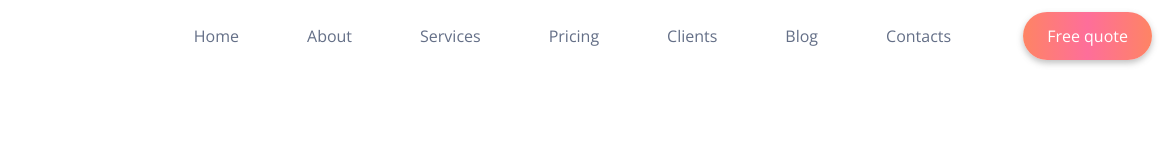
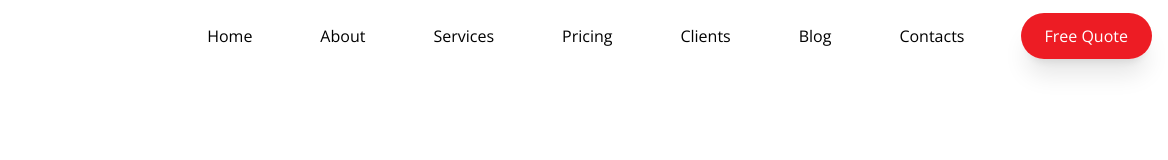
Before and after one commit to LpInfotech/Core_tailwind, a website: page assets/index.html in a window 1280 px wide. Shown: the full height of the page, 112-1280 px from the left. Drawn offline with nearby package versions, Linux system fonts and the light colour scheme.

Commit message:
core_tailwind

```diff
--- a/assets/index.html
+++ b/assets/index.html
@@ -16,28 +16,43 @@
 
 <body>
     <!--header-->
-    <header class="flex flex-wrap items-center justify-center w-full fixed">
-        <nav class="container py-6 lg:py-0 flex justify-between items-center relative">
+    <header class="flex flex-wrap items-center justify-center w-full fixed" id="headstick">
+        <!--nav container-->
+        <nav class="container">
+            <div class="relative py-6 lg:py-0 flex justify-between items-center">
             <!-- navbar logo-->
-            <a href="./index.html"><img src="./images/logo.png"/></a>
+            <a href="./index.html"><img src="./images/logo.png" /></a>
             <!-- /navbar logo-->
-            <div class="absolute top-full lg:static w-full lg:w-auto left-0 container lg:ml-auto">
+            <!--toggler button-->
+            <button class="order-1 lg:hidden navbar-toggler" type="button">
+                <span class="h-0.5 block bg-black w-8 my-1 relative transition-all duration-500"></span>
+                <span class="h-0.5 block bg-black w-8 my-1"></span>
+                <span class="h-0.5 block bg-black w-8 my-1 relative transition-all duration-500"></span>
+            </button>
+            <!--/toggler button-->
+            <div class="absolute top-full lg:static w-full lg:w-auto left-0 hidden lg:block lg:ml-auto dropdown-menu transition-all duration-2000">
                 <!-- nav links-->
                 <ul class="bg-slate-400 lg:bg-transparent lg:flex items-center px-3">
-                    <li class="lg:mr-5"><a href="#" class="lg:p-6 py-1 block">Home</a></li>
-                    <li class="lg:mr-5"><a href="#" class="lg:p-6 py-1 block">About</a></li>
-                    <li class="lg:mr-5"><a href="#" class="lg:p-6 py-1 block">Services</a></li>
-                    <li class="lg:mr-5"><a href="#" class="lg:p-6 py-1 block">Pricing</a></li>
-                    <li class="lg:mr-5"><a href="#" class="lg:p-6 py-1 block">Clients</a></li>
-                    <li class="lg:mr-5"><a href="#" class="lg:p-6 py-1 block">Blog</a></li>
-                    <li class="lg:mr-5"><a href="#" class="lg:p-6 py-1 block">Contacts</a></li>
+                    <li class="lg:mr-5"><a href="#" class="lg:p-6 py-1 block capitalize">Home</a></li>
+                    <li class="lg:mr-5"><a href="#" class="lg:p-6 py-1 block capitalize">About</a></li>
+                    <li class="lg:mr-5"><a href="#" class="lg:p-6 py-1 block capitalize">Services</a></li>
+                    <li class="lg:mr-5"><a href="#" class="lg:p-6 py-1 block capitalize">Pricing</a></li>
+                    <li class="lg:mr-5"><a href="#" class="lg:p-6 py-1 block capitalize">Clients</a></li>
+                    <li class="lg:mr-5"><a href="#" class="lg:p-6 py-1 block capitalize">Blog</a></li>
+                    <li class="lg:mr-5"><a href="#" class="lg:p-6 py-1 block capitalize">Contacts</a></li>
                 </ul>
                 <!-- /navbar links-->
             </div>
             <!--quote button-->
-            <a href="#" class="text-white px-6 py-3 text-center bg-relay transition-all rounded-full inline-block shadow-dark hover:bg-right-center hover:shadow-light">Free quote</a>
+            <div class="ml-auto mr-5 lg:mr-0 lg:ml-0">
+                <a href="#"
+                    class="text-white capitalize px-6 py-3 text-center bg-ruby-red whitespace-nowrap transition-all rounded-full hover:bg-dark-grey shadow-xl hover:shadow-inherit">Free
+                    quote</a>
+            </div>
             <!--quote button-->
+            </div>
         </nav>
+        <!--/nav container-->
     </header>
     <!--/header-->
     <!--main-->
--- a/assets/js/main.js
+++ b/assets/js/main.js
@@ -1,3 +1,48 @@
+/*==================================================== */
+    /* ========= core js ============== */
+/*==================================================== */
+
+//#region
+
+//====== navbar toggler
+
+const navbarToggler = document.querySelector("#headstick .navbar-toggler");
+const dropdownMenu = document.querySelector("#headstick .dropdown-menu");
+
+navbarToggler.addEventListener("click", function(){
+if(dropdownMenu.classList.contains("hidden")){
+    // === remove hidden class
+    dropdownMenu.classList.remove("hidden");
+    // === for toggler lines
+    navbarToggler.children[1].style.display = "none";
+    this.children[2].style.cssText =`transform:rotate(132deg); top:-3px;`;
+    this.children[0].style.cssText =`transform:rotate(49deg); top:3px;`;
+    // === dropdown menu height
+   dropdownMenu.style.height = "auto";
+    let heights = dropdownMenu.clientHeight + "px";
+    dropdownMenu.style.height = "0px";
+    setTimeout(() => {
+        dropdownMenu.style.height = heights;
+    }, 0)
+}else{
+        // === add hidden class
+    dropdownMenu.classList.add("hidden");
+     // === for toggler lines
+    navbarToggler.children[1].style.display = "block";
+    this.children[2].style.cssText =`transform:rotate(0deg); top:0px;`;
+    this.children[0].style.cssText =`transform:rotate(0deg); top:0px;`;
+    dropdownMenu.style.height="0px";
+}
+});
+
+
+
+//#endregion
+
+
+
+
+
 
 //jQuery for page scrolling feature - requires jQuery Easing plugin
 $(function() {
@@ -16,7 +61,3 @@ $(function() {
     });
 
 });
-
-$(document).ready(function(){
-    console.log("test");
-})
--- a/src/base/style.css
+++ b/src/base/style.css
@@ -1,4 +1,6 @@
-/* ========= core style sheet ============== */
+/*==================================================== */
+    /* ========= core style sheet ============== */
+/*==================================================== */
 
 /*=========== Font faimly ================== */
 @import url("https://fonts.googleapis.com/css?family=Montserrat:300,400,500,600,700|Open+Sans:400,600,700&display=swap");
@@ -13,15 +15,16 @@
 
 @layer base {
 
-    /* ========= variables ============ */
+/* =============== variables ============== */
 
     :root {
         --faded-orange-color: #FE8464;
-        --gray-color: #646F87;
+        --grey-color: #646F87;
         --black-color: #293651;
+        --ruby-red-color: #ed1c24;
+        --dark-grey-color: #333333;
         --font-family-open-sans: "Open Sans", sans-serif;
         --font-family-montserrat-sans: "Montserrat", sans-serif;
-        --orage-linear-color: linear-gradient(to right, #fe8464 0%, #fe6e9a 50%, #fe8464 100%);
         --outline-btn-color: rgba(100, 111, 135, 0.4);
         --box-shodow-sm: 0px 3px 6px 0px rgb(112 112 112 / 44%);
         --box-shadow-xsm: 0px 3px 26px 0px rgb(112 112 112 / 34%);
@@ -29,6 +32,7 @@
         --box-shadow-xlg: 0px 5px 26px 0px rgb(100 111 135 / 30%);
     }
 
+/* =============== custom gloabal class ============== */
     body {
         color: var(--gray-color);
         @apply text-base font-normal;
--- a/tailwind.config.js
+++ b/tailwind.config.js
@@ -6,13 +6,16 @@ module.exports = {
         'sans': '"Open Sans", sans-serif',
         montserrat: '"Montserrat", sans-serif',
       },
-      backgroundImage: {
-        'relay': 'var(--orage-linear-color)',
-      },
       boxShadow: {
-      'dark': 'var( --box-shodow-sm)',
+        'dark': 'var(--box-shodow-sm)',
         'light': 'var(--box-shodow-xsm)'
       },
+      colors: {
+        'ruby-red': 'var(--ruby-red-color)',
+        'dark-grey': 'var(--dark-grey-color)',
+      },
+      transitionDuration: {
+        '2000': '2000ms',
       },
       container: {
         padding: {
@@ -20,6 +23,8 @@ module.exports = {
         },
       },
     },
+
+  },
   content: ["./assets/**/*.{html,js}"],
   plugins: [],
 }
```
Also changed, not shown: assets/css/main.css. Lines whose indentation alone changed are shown as unchanged.
